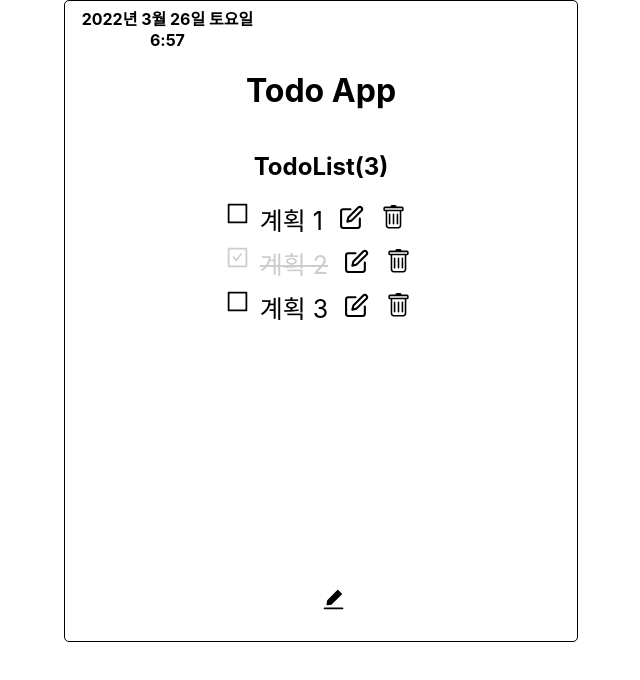
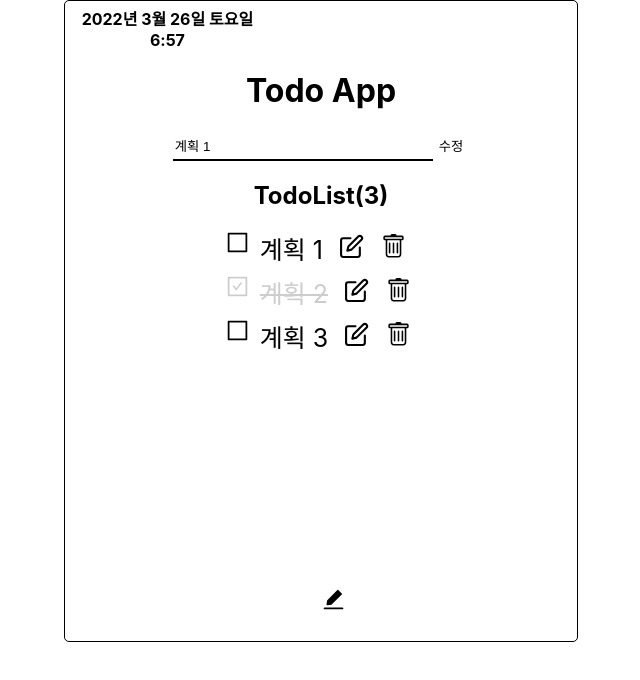
Before and after one commit to wkdms3509/myTodoApp, a React (Create React App) app: page / in a window 1280 px wide. Both pictures are taken after a click on the button 670 px from the left and 218 px from the top of the page. Shown: the top 680 px of the page, without its empty margins (319-959 px from the left). Built offline with nearby package versions, Linux system fonts and the light colour scheme.

Commit message:
add onEdit, onChangeSelectedTodo function

```diff
--- a/src/App.js
+++ b/src/App.js
@@ -7,6 +7,7 @@ import {AiFillEdit} from 'react-icons/ai';
 
 let id = 4;
 function App() {
+  const [selectedTodo, setSelectedTodo] = useState(null);
   const [toggle, setToggle] = useState(false);
   const [todos, setTodos] = useState([
     {
@@ -65,11 +66,37 @@ function App() {
     )
   }
 
+  const onChangeSelectedTodo = (todo) => {
+    setSelectedTodo(todo);
+  }
+
+  const onEdit = (id, value) => {
+    setTodos(todos => todos.map(todo => todo.id === id ? {...todo, text: value} : todo))
+  }
+
   return (
     <>
       <Home className="Home" Today={Today}>
-        {toggle && <TodoInsert onInsertToggle={onInsertToggle} insertTodo={insertTodo} />}
-        <TodoList todos={todos} onDelete={onDelete} onClickCheckedBtn={onClickCheckedBtn} />
+        {/* toggle이 true일 때 TodoInsert 창 켜짐 */}
+        {toggle && <TodoInsert
+            onInsertToggle={onInsertToggle}
+            insertTodo={insertTodo}
+            onEdit={onEdit}
+            selectedTodo={selectedTodo}
+          />
+        }
+
+        {/* todo list 목록 보여줌 */}
+        <TodoList
+          todos={todos}
+          onDelete={onDelete}
+          onClickCheckedBtn={onClickCheckedBtn}
+          onEdit={onEdit}
+          onInsertToggle={onInsertToggle}
+          onChangeSelectedTodo={onChangeSelectedTodo}
+        />
+
+        {/* todo 추가 버튼. 클릭 시 토글 창 켜짐 */}
         <div className="addItemBtn"><AiFillEdit size="25px" onClick={() => onInsertToggle()} /></div>
       </Home>
     </>
--- a/src/components/TodoInsert.jsx
+++ b/src/components/TodoInsert.jsx
@@ -2,7 +2,7 @@ import { useEffect, useState } from "react";
 import './TodoInsert.css';
 import {BsPlusLg} from 'react-icons/bs';
 
-const TodoInsert = ({onInsertToggle, insertTodo}) => {
+const TodoInsert = ({onInsertToggle, insertTodo, selectedTodo, onEdit}) => {
     const [text, setText] = useState('');
 
     const onSubmit = (e) => {
@@ -17,13 +17,28 @@ const TodoInsert = ({onInsertToggle, insertTodo}) => {
     }
 
     useEffect(() => {
+        if(selectedTodo) {
+            setText(selectedTodo.text);
+            console.log(selectedTodo.text);
+        }
+    }, [])
 
-    })
+    useEffect(() => {
+        if(selectedTodo) {
+            setText(selectedTodo.text);
+            console.log(selectedTodo.text);
+        }
+    }, [selectedTodo]);
 
     return (
         <form onSubmit={onSubmit} className="insertForm">
             <input value={text} onChange={onChange} />
-            <button className="button" type='submit'><BsPlusLg size="20px" /></button>
+            {selectedTodo ? (
+                    <button type='submit' onClick={() => {onEdit(selectedTodo.id, text)}} >수정</button>
+                ) : (
+                    <button type='submit' ><BsPlusLg /></button>
+                )
+            }
         </form>
     );
 }
--- a/src/components/TodoItem.jsx
+++ b/src/components/TodoItem.jsx
@@ -3,7 +3,7 @@ import { BsBookmarkCheckFill, BsTrash } from 'react-icons/bs';
 import { FiEdit } from 'react-icons/fi';
 import './TodoItem.css';
 
-const TodoItem = ({todo, onDelete, onClickCheckedBtn}) => {
+const TodoItem = ({todo, onDelete, onClickCheckedBtn, onEdit, onInsertToggle, onChangeSelectedTodo}) => {
     const {id, text, checked} = todo;
 
     return (
@@ -12,8 +12,18 @@ const TodoItem = ({todo, onDelete, onClickCheckedBtn}) => {
                 {checked ? <AiOutlineCheckSquare size="25px" onClick={() => onClickCheckedBtn(id)} /> : <AiOutlineBorder size="25px" onClick={() => onClickCheckedBtn(id)} />}
                 <div className="text">{text}</div>
             </div>
-            <button className="edit"><FiEdit size="25px" /></button>
-            <button onClick={() => onDelete(id)}><BsTrash size="25px" /></button>
+            <button className="edit" onClick={() => {
+                onInsertToggle();
+                onChangeSelectedTodo(todo);
+                onEdit(id, text);
+                }}>
+                <FiEdit size="25px" />
+            </button>
+            <button onClick={() =>
+                onDelete(id)
+                }>
+                <BsTrash size="25px" />
+            </button>
             {/* <button><BsBookmarkCheckFill size="25px" /></button> */}
         </div>
     );
--- a/src/components/TodoList.jsx
+++ b/src/components/TodoList.jsx
@@ -1,11 +1,24 @@
 import TodoItem from './TodoItem';
 import './TodoList.css';
 
-const TodoList = ({todos, onDelete, onClickCheckedBtn}) => {
+const TodoList = ({todos, onDelete, onClickCheckedBtn, onEdit, onInsertToggle, onChangeSelectedTodo}) => {
     return (
         <div className="TodoList">
             <h2>TodoList({todos.length})</h2>
-            <div className="TodoList__item">{todos.map((todo, index) => <TodoItem key={index} todo={todo} onDelete={onDelete} onClickCheckedBtn={onClickCheckedBtn} />)}</div>
+            <div className="TodoList__item">
+                {todos.map((todo, index) =>
+                    <TodoItem
+                        key={index}
+                        todo={todo}
+                        onDelete={onDelete}
+                        onClickCheckedBtn={onClickCheckedBtn}
+                        onEdit={onEdit}
+                        onInsertToggle={onInsertToggle}
+                        onChangeSelectedTodo={onChangeSelectedTodo}
+                        />
+                    )
+                }
+            </div>
         </div>
 
     );
```
